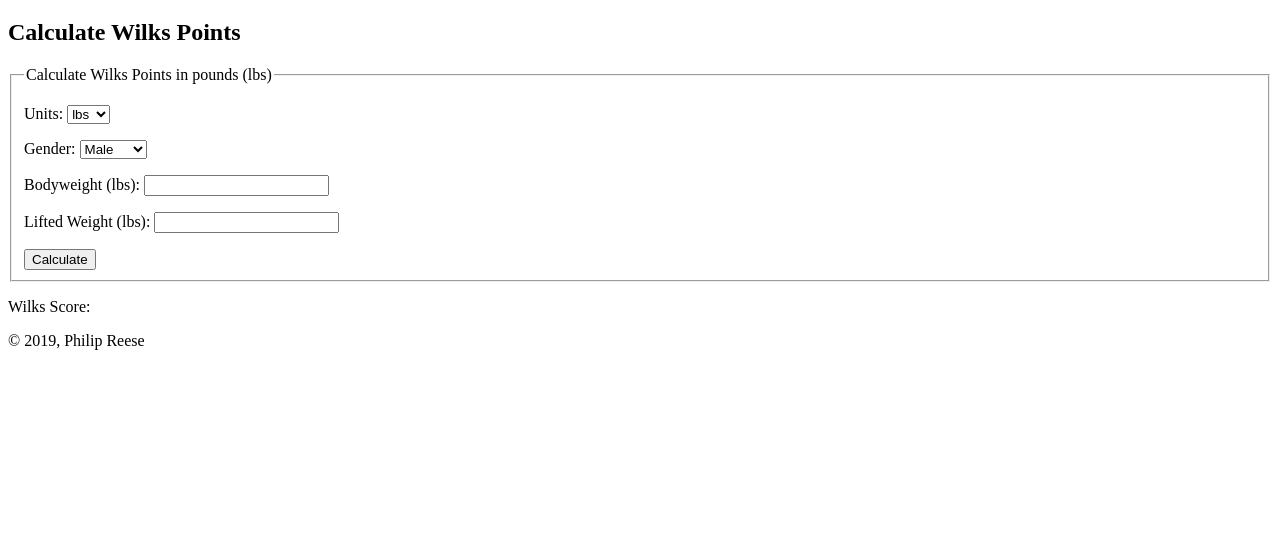
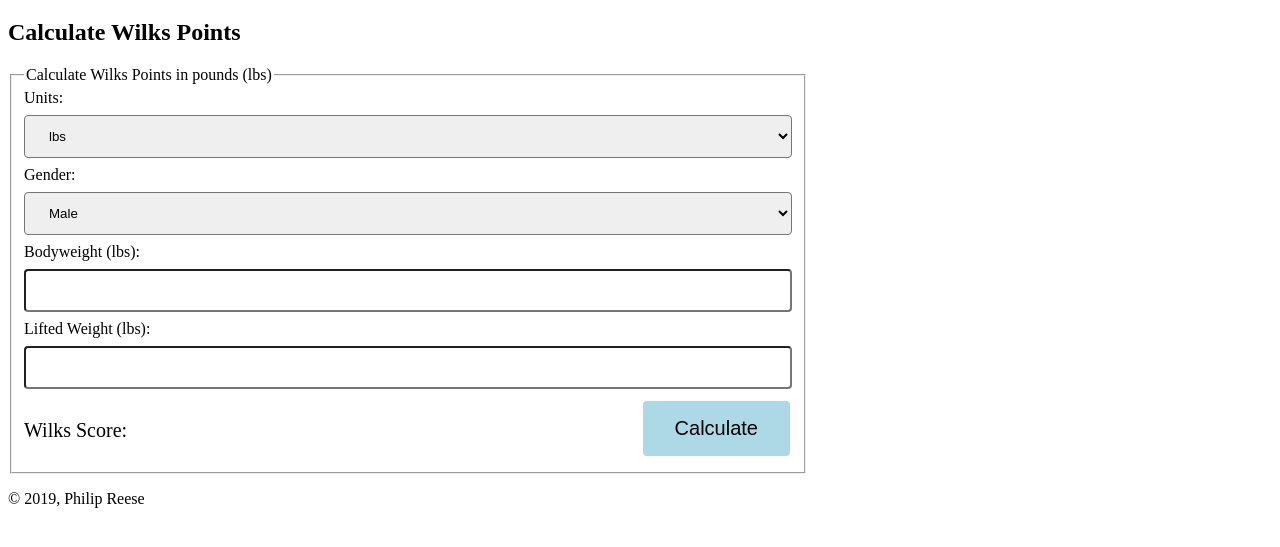
Before and after one commit to philipreese/WilksCalculator, a plain HTML site: page index.html in a window 1280 px wide. Shown: the part 61-608 px from the top of the page. Drawn offline with Linux system fonts and the light colour scheme.

Commit message:
#3-add-styling Add initial styles to site Fixed bug in referencing external styles, and changing labels in js Still a long way to go

```diff
--- a/index.html
+++ b/index.html
@@ -4,7 +4,7 @@
         <meta charset="UTF-8">
         <meta name="viewport" content="width=device-width, initial-scale=1.0">
         <title>Wilks Calculator</title>
-        <link rel="stylesheet" type="text\css" href="styles.css">
+        <link rel="stylesheet" type="text/css" href="styles.css">
         <script src="script.js" defer></script>
     </head>
     <body>
@@ -17,24 +17,35 @@
                 <form name="wilksForm">
                     <fieldset>
                         <legend id="legend">Calculate Wilks Points in pounds (lbs)</legend>
-                        <p>Units:
+                        <div class="row">
+                            <label for="units">Units:</label>
                             <select name="units">
                                 <option value="lbs">lbs</option>
                                 <option value="kgs">kgs</option>
-                            </select></p>
-                        <p>Gender:
+                            </select>
+                        </div>
+                        <div class="row">
+                            <label for="gender">Gender:</label>
                             <select name="gender">
                                 <option value="male">Male</option>
                                 <option value="female">Female</option>
-                            </select></p>
-                        <p id="bodyweight">Bodyweight (lbs):
-                            <input type="text" name="bodyweight"></p>
-                        <p id="total">Lifted Weight (lbs):
-                            <input type="text" name="total"></p>
-                        <button type="button" onclick="calculateWilks()">Calculate</button>
+                            </select>
+                        </div>
+                        <div class="row" id="bodyweight">
+                            <label for="bodyweight">Bodyweight (lbs):</label>
+                            <input type="text" name="bodyweight">
+                        </div>
+                        <div class="row" id="total">
+                            <label for="total">Lifted Weight (lbs):</label>
+                            <input type="text" name="total">
+                        </div>
+                        <div>
+                            <p class="inlineBlock">Wilks Score:</p>
+                            <p class="inlineBlock" id="wilksOutput"></p>
+                            <button type="button" onclick="calculateWilks()">Calculate</button>
+                        </div>
                     </fieldset>
                 </form>
-                <p id="wilksOutput">Wilks Score:</p>
             </article>
         </main>
         <footer>
--- a/script.js
+++ b/script.js
@@ -24,16 +24,22 @@ function calculateWilks() {
         // Set the coefficient array based on whether the user selected male or female
         let coeffArray = document.wilksForm.gender.value === "male" ? maleCoefficientArray : femaleCoefficientArray;
 
-        wilksScore = total * (numerator / (coeffArray[0] + (coeffArray[1] * bodyweight) + (coeffArray[2] * (bodyweight ** 2)) + (coeffArray[3] * (bodyweight ** 3)) + (coeffArray[4] * (bodyweight ** 4)) + (coeffArray[5] * (bodyweight ** 5))));
+        wilksScore = total * (numerator /
+            (coeffArray[0] +
+            (coeffArray[1] * bodyweight) +
+            (coeffArray[2] * (bodyweight ** 2)) +
+            (coeffArray[3] * (bodyweight ** 3)) +
+            (coeffArray[4] * (bodyweight ** 4)) +
+            (coeffArray[5] * (bodyweight ** 5))));
         wilksScore = +wilksScore.toFixed(2);
     }
 
-    document.getElementById("wilksOutput").textContent = "Wilks Score: " + wilksScore;
+    document.getElementById("wilksOutput").textContent = wilksScore;
 }
 
 // Callback for onchange event for the units selection to change labels between lbs and kgs
 document.wilksForm.units.addEventListener("change", function() {
     document.getElementById("legend").textContent = "Calculate Wilks Points in pounds (" + document.wilksForm.units.value + ")";
-    document.getElementById("bodyweight").childNodes[0].textContent = "Bodyweight (" + document.wilksForm.units.value + "): ";
-    document.getElementById("total").childNodes[0].textContent = "Lifted Weight (" + document.wilksForm.units.value + "): ";
+    document.getElementById("bodyweight").children[0].textContent = "Bodyweight (" + document.wilksForm.units.value + "): ";
+    document.getElementById("total").children[0].textContent = "Lifted Weight (" + document.wilksForm.units.value + "): ";
 });
--- a/styles.css
+++ b/styles.css
@@ -6,3 +6,37 @@ html {
 *:after {
     box-sizing: inherit;
 }
+form {
+    max-width: 800px;
+    border: none;
+}
+input, select {
+    width: 100%;
+    padding: 12px 20px;
+    margin: 8px 0;
+    border-radius: 4px;
+}
+input:focus, select:focus {
+    background-color: lightblue;
+}
+select:hover {
+    cursor: pointer;
+}
+button {
+    background-color: lightblue;
+    border: none;
+    border-radius: 4px;
+    padding: 16px 32px;
+    text-decoration: none;
+    margin: 4px 2px;
+    cursor: pointer;
+    float: right;
+    font-size: 1.25em;
+}
+.inlineBlock {
+    display: inline-block;
+    font-size: 1.25em;
+}
+#wilksOutput {
+    font-weight: bold;
+}
```
